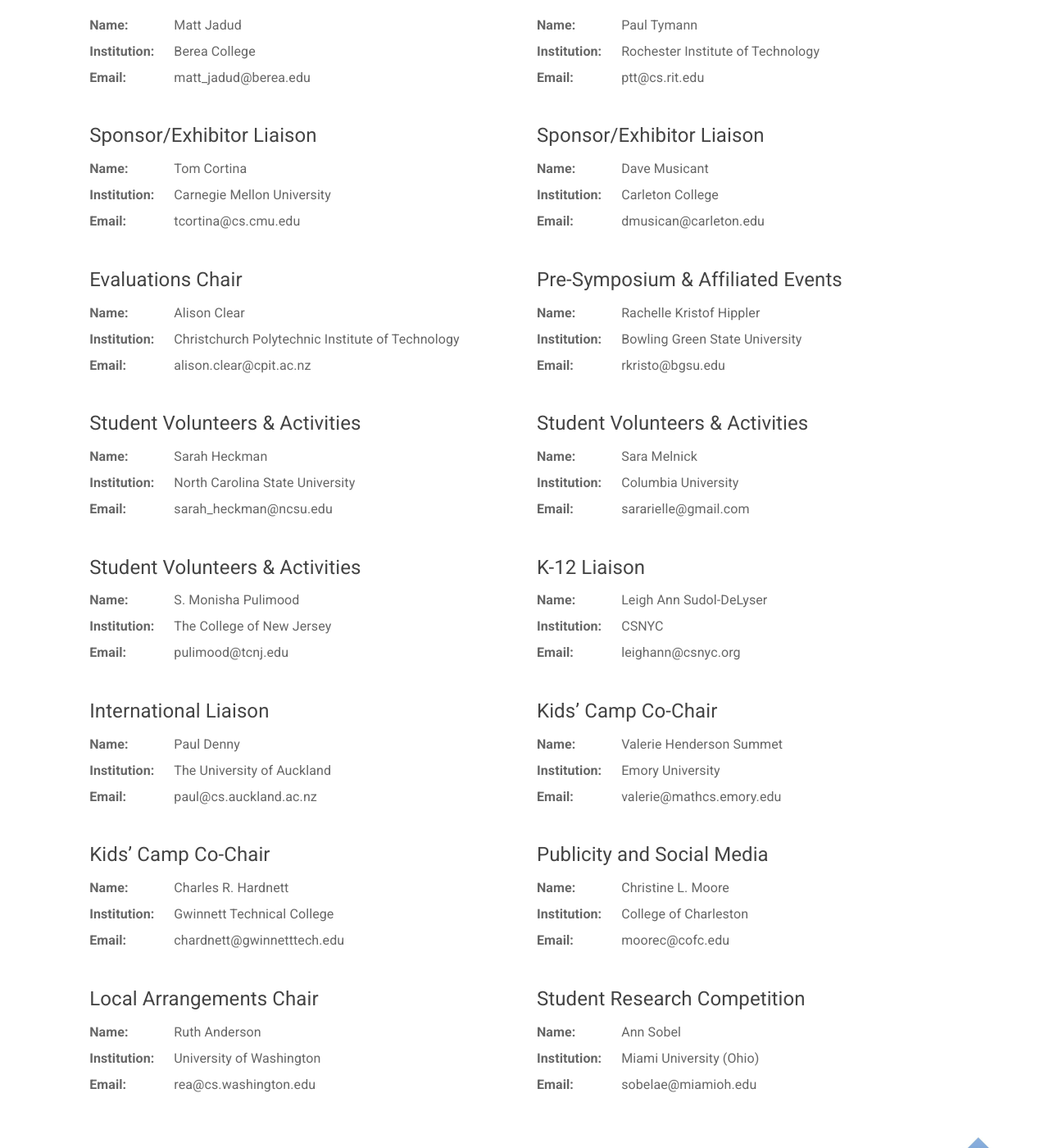
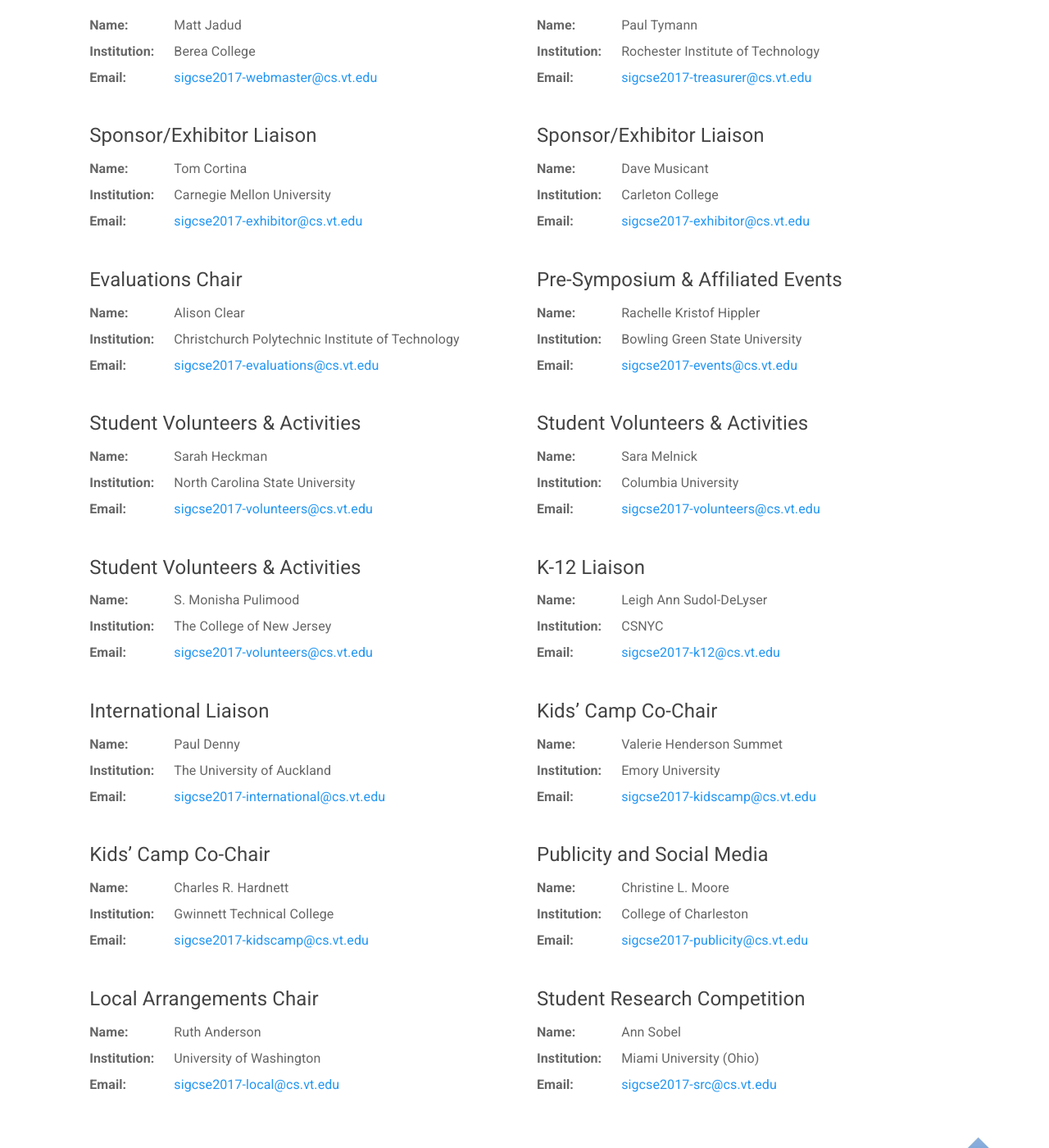
Before and after one commit to sigcsets/sigcse2017, a Jekyll site: the page built from info/committees.md, in a window 1280 px wide and 1400 px high, scrolled down 2030 px. Shown: the whole window at 82% size. Built offline with Jekyll 4.4.1, drawn with Linux system fonts in a browser that asks for light colours; some of the changed text lies outside the part shown.

Commit message:
Updated email addresses.
All email addresses are:

1. The same as last year with
2. This year's pattern applied.

I assume nothing changed in the patterning; the only way we will know is if something bounces and
I get a report that an email link is wrong.

Resolves #14

```diff
--- a/_data/committees.yaml
+++ b/_data/committees.yaml
@@ -1,140 +1,173 @@
+# sigcse2017-*@cs.vt.edu
 - name: Symposium Co-Chairs
   members:
     - name: Stephen Edwards
       role: Symposium Co-Chair
       inst: Virginia Tech
-      email: edwards@cs.vt.edu
+      email: sigcse2017-symposium@cs.vt.edu
+
     - name: Michael E. Caspersen
       role: Symposium Co-Chair
       inst: Aarhus University
-      email: mec@cs.au.dk
+      email: sigcse2017-symposium@cs.vt.edu
+
 - name: Program Co-Chairs
   members:
   - name: Tiffany Barnes
     role: Program Co-Chair
     inst: North Carolina State University
-    email: tmbarnes@ncsu.edu
+    email: sigcse2017-program@cs.vt.edu
+
   - name: Daniel Garcia
     role: Program Co-Chair
     inst: University of California,Berkeley
-    email: ddgarcia@berkeley.edu
+    email: sigcse2017-program@cs.vt.edu
+
 - name: Program Committee
   members:
   - name: Jian Zhang
     role: Panels and Special Sessions
     inst: "Texas Woman's University"
-    email: jzhang@twu.edu
+    email: sigcse2017-panels@cs.vt.edu
+
   - name: Bo Brinkman
     role: Workshops
     inst: Miami University
-    email: Bo.Brinkman@MiamiOH.edu
+    email: sigcse2017-workshops@cs.vt.edu
+
   - name: Michelle Craig
     role: Workshops
     inst:  University of Toronto
-    email: mcraig@cs.toronto.edu
+    email: sigcse2017-workshops@cs.vt.edu
+
   - name: Phil East
     role: Posters
     inst:  University of Northern Iowa
-    email: east@cs.uni.edu
+    email: sigcse2017-posters@cs.vt.edu
+
   - name: Brian Dorn
     role: Birds Of A Feather
     inst:  University of Nebraska at Omaha
-    email: bdorn@unomaha.edu
+    email: sigcse2017-bofs@cs.vt.edu
+
   - name: Steven Wolfman
     role: Lightning Talks
     inst: University of British Columbia
-    email: wolf@cs.ubc.ca
+    email: sigcse2017-lightning@cs.vt.edu
+
   - name: Sarah Heckman
     role: Demos
     inst: North Carolina State University
-    email: sarah_heckman@ncsu.edu
+    email: sigcse2017-demos@cs.vt.edu
+
 - name: Organizing Committee
   members:
   - name: Lynn Degler
     role: Registration
     inst: Rose-Hulman Institute of Technology
-    email: degler@rose-hulman.edu
+    email: sigcse2017-reg@cs.vt.edu
+
   - name: Cary Laxer
     role: Registration
     inst:  Rose-Hulman Institute of Technology
-    email: laxer@rose-hulman.edu
+    email: sigcse2017-reg@cs.vt.edu
+
   - name: Larry Merkle
     role: Registration
     inst: Computational Optimization Services
-    email: l.merkle@ieee.org
+    email: sigcse2017-reg@cs.vt.edu
+
   - name: Brad Miller
     role: Database Administrator
     inst:  Luther College
     email: bmiller@luther.edu
+
   - name: Leen-Kiat Soh
     role: Database Administrator
     inst:  University of Nebraska,Lincoln
-    email: lksoh@cs.unl.edu
+    email: sigcse2017-database@cs.vt.edu
+
   - name: Ruth Anderson
     role: Publications
     inst:  University of Washington
-    email: rea@cs.washington.edu
+    email: sigcse2017-publications@cs.vt.edu
+
   - name: Matt Jadud
     role: Webmaster
     inst:  Berea College
-    email: matt_jadud@berea.edu
+    email: sigcse2017-webmaster@cs.vt.edu
+
   - name: Paul Tymann
     role: Treasurer
     inst:  Rochester Institute of Technology
-    email: ptt@cs.rit.edu
+    email: sigcse2017-treasurer@cs.vt.edu
+
   - name: Tom Cortina
     role: Sponsor/Exhibitor Liaison
     inst:  Carnegie Mellon University
-    email: tcortina@cs.cmu.edu
+    email: sigcse2017-exhibitor@cs.vt.edu
+
   - name: Dave Musicant
     role: Sponsor/Exhibitor Liaison
     inst:  Carleton College
-    email: dmusican@carleton.edu
+    email: sigcse2017-exhibitor@cs.vt.edu
+
   - name: Alison Clear
     role: Evaluations Chair
     inst:  Christchurch Polytechnic Institute of Technology
-    email: alison.clear@cpit.ac.nz
+    email: sigcse2017-evaluations@cs.vt.edu
+
   - name: Rachelle Kristof Hippler
     role: Pre-Symposium & Affiliated Events
     inst: Bowling Green State University
-    email: rkristo@bgsu.edu
+    email: sigcse2017-events@cs.vt.edu
+
   - name: Sarah Heckman
     role: Student Volunteers & Activities
     inst:  North Carolina State University
-    email: sarah_heckman@ncsu.edu
+    email: sigcse2017-volunteers@cs.vt.edu
+
   - name: Sara Melnick
     role: Student Volunteers & Activities
     inst:  Columbia University
-    email: sararielle@gmail.com
+    email: sigcse2017-volunteers@cs.vt.edu
+
   - name: S. Monisha Pulimood
     role: Student Volunteers & Activities
     inst: The College of New Jersey
-    email: pulimood@tcnj.edu
+    email: sigcse2017-volunteers@cs.vt.edu
+
   - name: Leigh Ann Sudol-DeLyser
     role: K-12 Liaison
     inst:  CSNYC
-    email: leighann@csnyc.org
+    email: sigcse2017-k12@cs.vt.edu
+
   - name: Paul Denny
     role: International Liaison
     inst:  The University of Auckland
-    email: paul@cs.auckland.ac.nz
+    email: sigcse2017-international@cs.vt.edu
+
   - name: Valerie Henderson Summet
     role: Kids’ Camp Co-Chair
     inst:  Emory University
-    email: valerie@mathcs.emory.edu
+    email: sigcse2017-kidscamp@cs.vt.edu
+
   - name: Charles R. Hardnett
     role: Kids’ Camp Co-Chair
     inst:  Gwinnett Technical College
-    email: chardnett@gwinnetttech.edu
+    email: sigcse2017-kidscamp@cs.vt.edu
+
   - name: Christine L. Moore
     role: Publicity and Social Media
     inst:  College of Charleston
-    email: moorec@cofc.edu
+    email: sigcse2017-publicity@cs.vt.edu
+
   - name: Ruth Anderson
     role: Local Arrangements Chair
     inst:  University of Washington
-    email: rea@cs.washington.edu
+    email: sigcse2017-local@cs.vt.edu
+
   - name: Ann Sobel
     role: Student Research Competition
     inst:  Miami University (Ohio)
-    email: sobelae@miamioh.edu
+    email: sigcse2017-src@cs.vt.edu
--- a/info/committees.md
+++ b/info/committees.md
@@ -35,7 +35,7 @@
     </tr>
     <tr>
       <td> <b> Email: </b> </td>
-      <td> {{memb.email}} </td>
+      <td> <a href = "mailto:{{memb.email}}">{{memb.email}}</a> </td>
     </tr>
   </table>
 </div>
```
